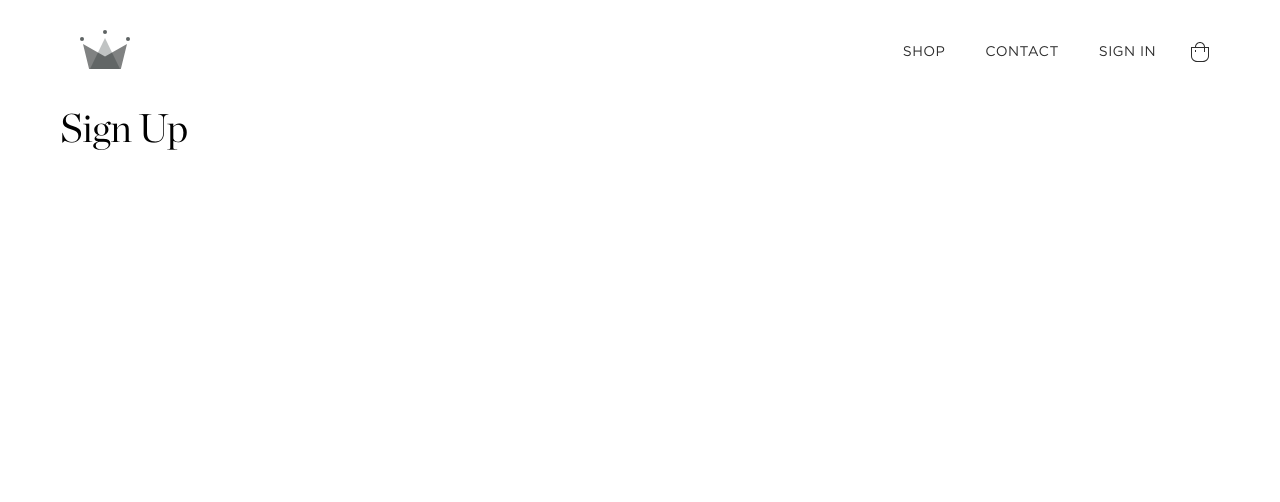
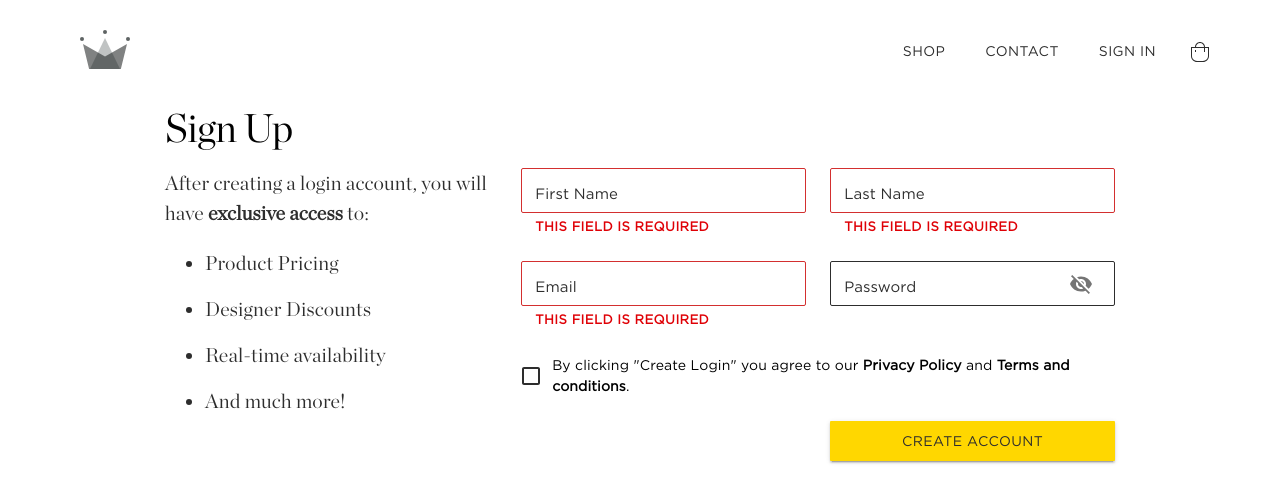
Before and after one commit to stspapa95/crwn-clothing, a React (Create React App) app: page /sign-up in a window 1280 px wide. Shown: the top 502 px of the page. Built offline with nearby package versions, Linux system fonts and the light colour scheme.

Commit message:
Initial Signup form, enhanced basicTextField

```diff
--- a/src/components/@core/BasicTextField/BasicTextField.jsx
+++ b/src/components/@core/BasicTextField/BasicTextField.jsx
@@ -20,6 +20,9 @@ function BasicTextField({
   variant,
   fullWidth,
   placeHolder,
+  required,
+  error,
+  helperText,
   adornment
 }) {
   return (
@@ -30,6 +33,9 @@ function BasicTextField({
       fullWidth={fullWidth}
       autoComplete={"off"}
       placeholder={placeHolder}
+      required={required}
+      error={error}
+      helperText={helperText}
       inputProps={{
         style: {
           color: "#2D2D2D",
@@ -49,6 +55,14 @@ function BasicTextField({
           ),
         }
       }
+      FormHelperTextProps={{
+        style: {
+          fontFamily: "Gotham Book",
+          fontSize: 13,
+          fontWeight: "bold",
+          color: "#DF0006"
+        }
+      }}
       InputLabelProps={{
         style: {
           fontFamily: "Gotham Book",
@@ -62,6 +76,9 @@ function BasicTextField({
 
 BasicTextField.defaultProps = {
   adornment: false,
+  required: false,
+  error: false,
+  helperText: "",
   placeHolder: "",
   fullWidth: false
 }
--- /dev/null
+++ b/src/components/SignUpForm/SignUpForm.jsx
@@ -0,0 +1,137 @@
+import {
+  Box,
+  Checkbox,
+  Container,
+  FormControlLabel,
+  Grid,
+  styled,
+  Typography,
+} from "@mui/material";
+import React, { Fragment } from "react";
+import BasicTextField from "../@core/BasicTextField/BasicTextField";
+import Button from "../@core/Button/Button";
+
+const exclusiveAccessText = [
+  { id: 1, name: "Product Pricing" },
+  { id: 2, name: "Designer Discounts" },
+  { id: 3, name: "Real-time availability" },
+  { id: 4, name: "And much more!" },
+];
+
+const StyledCheckBox = styled(Checkbox)({
+  "&.MuiCheckbox-root": {
+    color: "#2D2D2D",
+  },
+});
+
+function SignUpForm() {
+  return (
+    <Fragment>
+      <Box style={{ margin: "0 105px" }}>
+        <Box style={{ marginBottom: 16 }}>
+          <Typography
+            variant={"h1"}
+            style={{ fontFamily: "Chronicle Light, sans-serif", fontSize: 40 }}
+          >
+            Sign Up
+          </Typography>
+        </Box>
+        <Grid container display={"flex"}>
+          <Grid
+            item
+            container
+            flexDirection={"column"}
+            lg={4.5}
+            xl={4.5}
+          >
+            <Grid item>
+              <Typography
+                style={{
+                  fontFamily: "Chronicle Light, sans-serif",
+                  fontSize: 20,
+                  color: "#2D2D2D",
+                }}
+              >
+                After creating a login account, you will have{" "}
+                <b>exclusive access</b> to:
+                <ul>
+                  {exclusiveAccessText.map((info) => (
+                    <li key={info.id} style={{ marginBottom: 16 }}>
+                      {info.name}
+                    </li>
+                  ))}
+                </ul>
+              </Typography>
+            </Grid>
+          </Grid>
+          <Grid item container flexDirection={"column"} xl={7.5} lg={7.5}>
+            <Grid container spacing={3}>
+              <Grid item lg={6} xl={6}>
+                <BasicTextField
+                  fullWidth
+                  label={"First Name"}
+                  error
+                  helperText={"THIS FIELD IS REQUIRED"}
+                  placeHolder={"First Name"}
+                />
+              </Grid>
+              <Grid item lg={6} xl={6}>
+                <BasicTextField
+                  fullWidth
+                  label={"Last Name"}
+                  error
+                  helperText={"THIS FIELD IS REQUIRED"}
+                  placeHolder={"Last Name"}
+                />
+              </Grid>
+              <Grid item lg={6} xl={6}>
+                <BasicTextField
+                  fullWidth
+                  label={"Email"}
+                  error
+                  helperText={"THIS FIELD IS REQUIRED"}
+                  placeHolder={"Email"}
+                />
+              </Grid>
+              <Grid item lg={6} xl={6}>
+                <BasicTextField
+                  fullWidth
+                  label={"Password"}
+                  placeHolder={"Password"}
+                  adornment={true}
+                />
+              </Grid>
+              <Grid item>
+                <FormControlLabel
+                  control={<StyledCheckBox disableRipple />}
+                  label={
+                    <Typography
+                      style={{ fontFamily: "Gotham Book", fontSize: 14 }}
+                    >
+                      By clicking "Create Login" you agree to our{" "}
+                      <b>Privacy Policy</b> and <b>Terms and conditions</b>.
+                    </Typography>
+                  }
+                />
+              </Grid>
+              <Grid item xl={6} lg={6}>
+                <Box />
+              </Grid>
+              <Grid item xl={6} lg={6}>
+                <Button
+                  title={"Create Account"}
+                  fullWidth
+                  variant={"contained"}
+                  backgroundColor={"#FFD700"}
+                  backgroundHover={"rgb(255, 167, 0)"}
+                />
+              </Grid>
+            </Grid>
+          </Grid>
+        </Grid>
+      </Box>
+    </Fragment>
+  );
+}
+
+export default SignUpForm;
--- a/src/pages/sign-up/index.js
+++ b/src/pages/sign-up/index.js
@@ -1,17 +1,12 @@
 import React, { Fragment } from "react";
-import { Typography } from "@mui/material";
+import SignUpForm from "../../components/SignUpForm/SignUpForm";
 
-function SignUp() {
+function SignUpPage() {
   return (
     <Fragment>
-      <Typography
-        variant={"h1"}
-        style={{ fontFamily: "Chronicle Light, sans-serif", fontSize: 40 }}
-      >
-        Sign Up
-      </Typography>
+      <SignUpForm />
     </Fragment>
   );
 }
 
-export default SignUp;
+export default SignUpPage;
```
